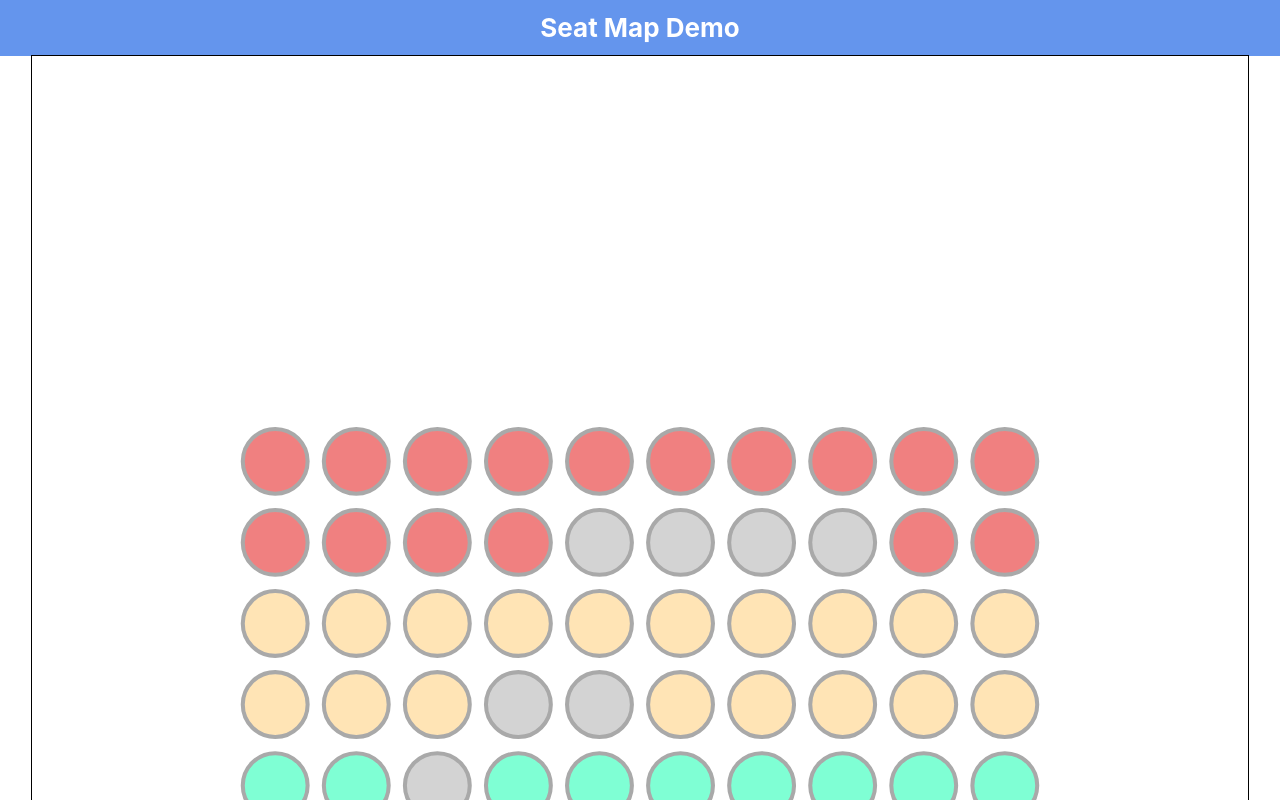
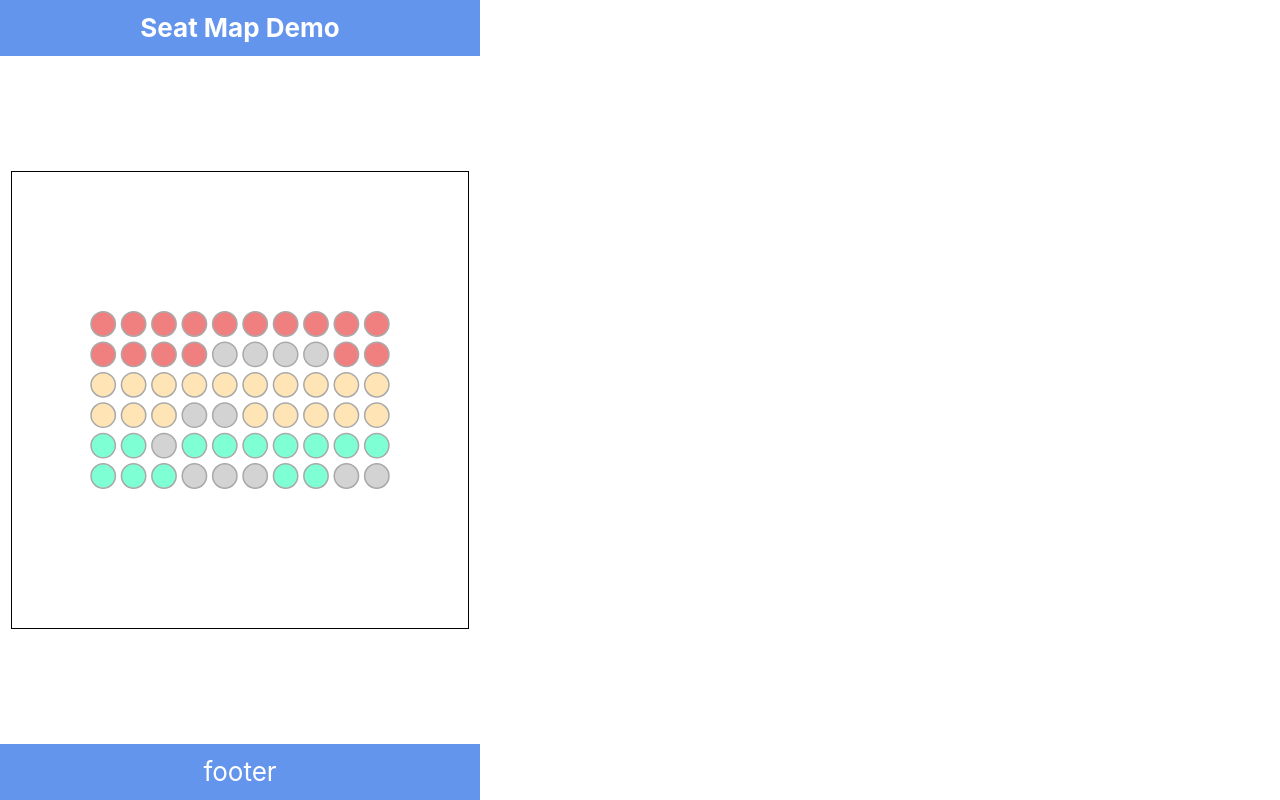
Before and after one commit to xbow/seat-map, a React (Create React App) app: page / in a window 1280 px wide. Shown: the top 800 px of the page. Built offline with nearby package versions, Linux system fonts and the light colour scheme.

Commit message:
Restrict max-width

```diff
--- a/src/App.css
+++ b/src/App.css
@@ -2,6 +2,7 @@
   text-align: center;
   height: 100vh;
   width: 100vw;
+  max-width: 480px;
   display: flex;
   flex-direction: column;
 }
```
